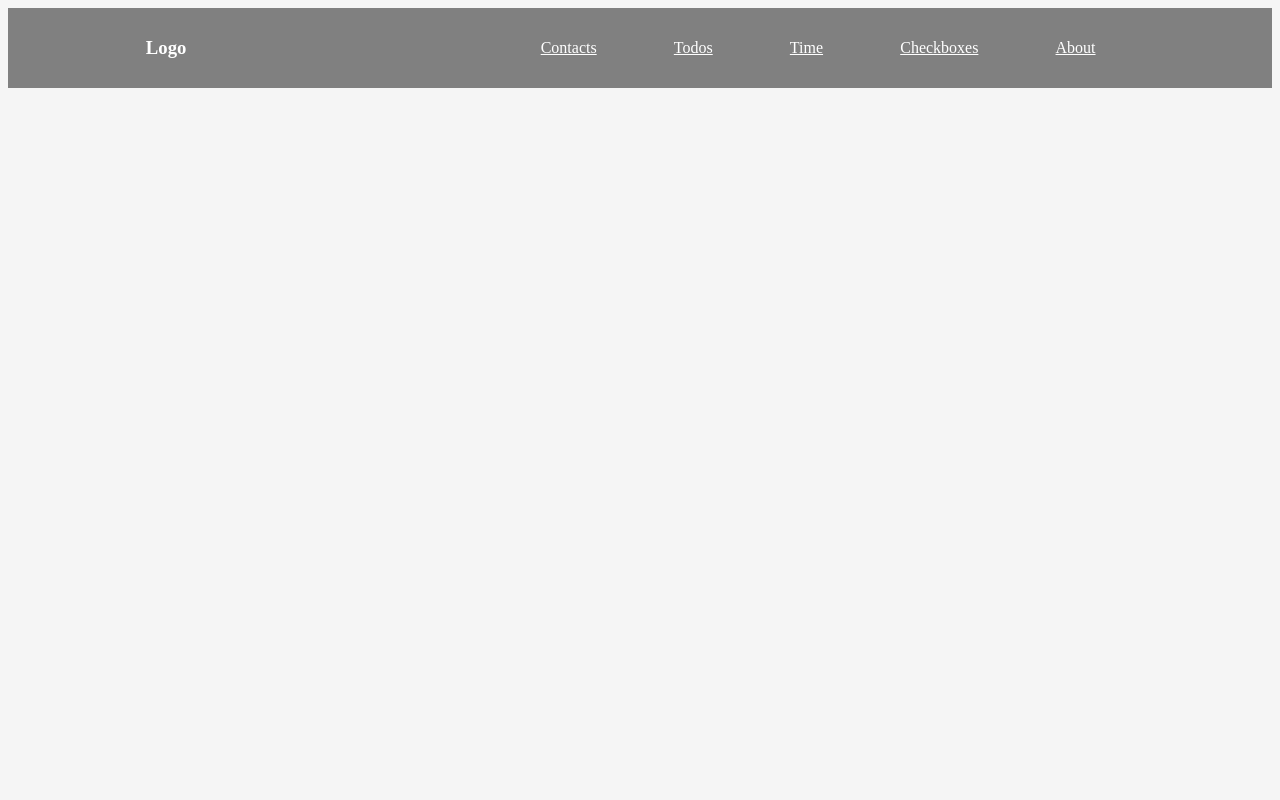
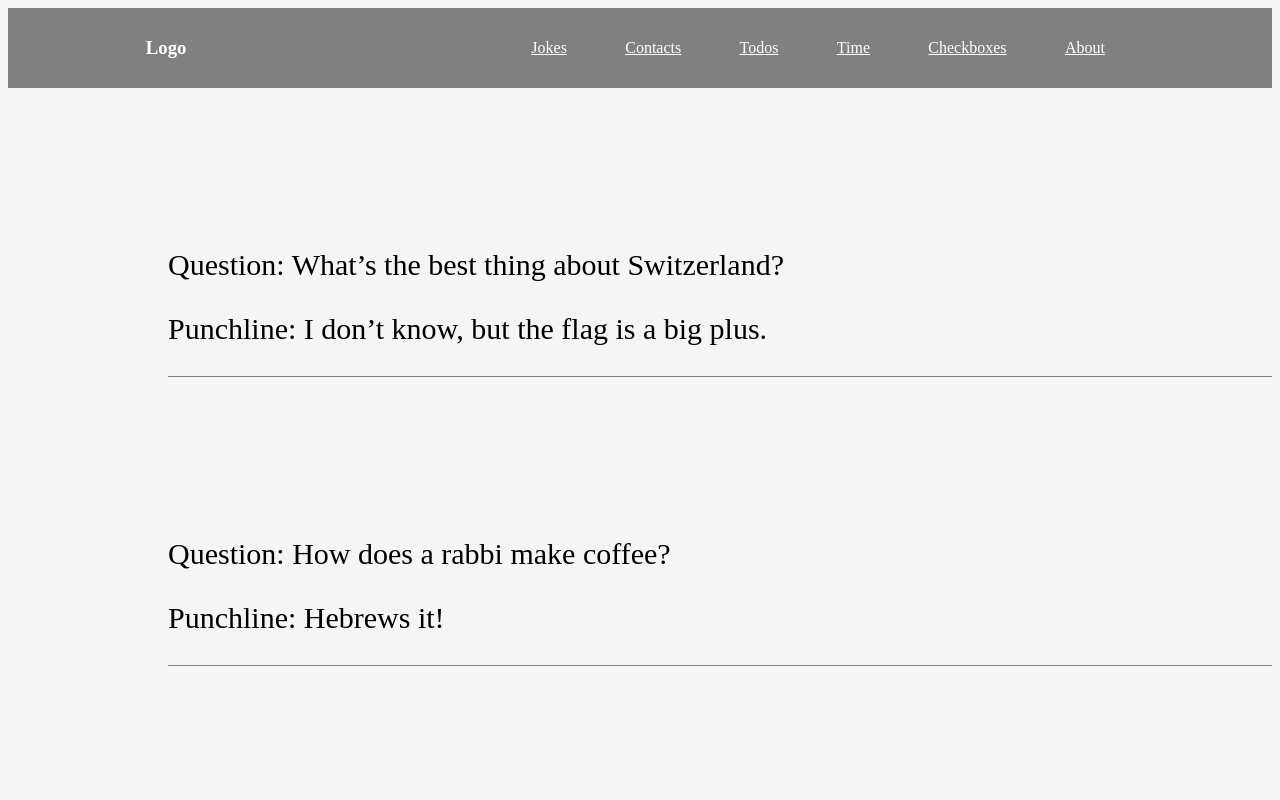
Before and after one commit to Fredrik93/react_tutorial, a React (Create React App) app: page /jokes in a window 1280 px wide. Shown: the top 800 px of the page. Built offline with nearby package versions, Linux system fonts and the light colour scheme.

Commit message:
add jokes

```diff
--- a/src/App.js
+++ b/src/App.js
@@ -6,6 +6,7 @@ import Nav from './Components/Nav'
 import Time from './Components/Time'
 import Todos from './Components/Todos'
 import Contacts from './Components/Contacts'
+import Jokes from './Components/Jokes'
 function App() {
     return (
         <Router>
@@ -14,6 +15,7 @@ function App() {
                 <Switch>
                     <Route path="/contacts" component={Contacts} />
                     <Route path="/todos" component={Todos} />
+                    <Route path="/jokes" component={Jokes} />
                     <Route path="/checkboxes" component={Checkbox} />
                     <Route path="/about" component={About} />
                     <Route path="/time" component={Time} />
--- /dev/null
+++ b/src/Components/Joke.js
@@ -0,0 +1,28 @@
+import React from 'react'
+
+
+function showQuestion(props) {
+    if (props.jokes.question != null) {
+        return (<div><p>Question: {props.jokes.question}</p> </div>)
+    }
+}
+function showPunchLine(props) {
+    if (props.jokes.punchline != null) {
+        return (<div><p>Punchline: {props.jokes.punchline}</p></div>)
+    }
+}
+
+
+function Joke(props) {
+    const styling = {
+        marginTop: "20vh",
+        marginLeft: "20vh",
+        borderBottom: "1px solid gray",
+        fontSize: 30
+    }
+    return (<div style={styling}> { showQuestion(props)} {showPunchLine(props)}   </div>)
+}
+
+
+
+export default Joke
--- /dev/null
+++ b/src/Components/Jokes.js
@@ -0,0 +1,34 @@
+import React from 'react'
+
+import Joke from './Joke'
+function Jokes() {
+    return (<div>
+        <Joke jokes={{
+            question: "What’s the best thing about Switzerland?",
+            punchline: "I don’t know, but the flag is a big plus. "
+        }} />
+        <Joke jokes={{
+            question: "How does a rabbi make coffee? ",
+            punchline: "Hebrews it!"
+        }} />
+        <Joke jokes={{
+            question: "Rest in peace boiling water. ",
+            punchline: "You will be mist! "
+        }} />
+        <Joke jokes={{
+            question: "Why don't scientists trust atoms?",
+            punchline: "Because they make up everything! "
+        }} />
+        <Joke jokes={{
+            question: "Two artists had an art contest. ",
+            punchline: "It ended in a draw!"
+        }} />
+        <Joke jokes={{
+            punchline:
+                "I ate a clock yesterday, it was very time-consuming."
+        }} />
+
+    </div>)
+}
+
+export default Jokes
--- a/src/Components/Nav.js
+++ b/src/Components/Nav.js
@@ -13,6 +13,7 @@ function Nav() {
         <nav>
             <h3>Logo</h3>
             <ul className="nav-links">
+                <Link style={navStyle} to="/jokes" > Jokes </Link>
                 <Link style={navStyle} to="/contacts"> Contacts </Link>
                 <Link style={navStyle} to="/todos"> Todos </Link>
                 <Link style={navStyle} to="/time">Time</Link>
```
